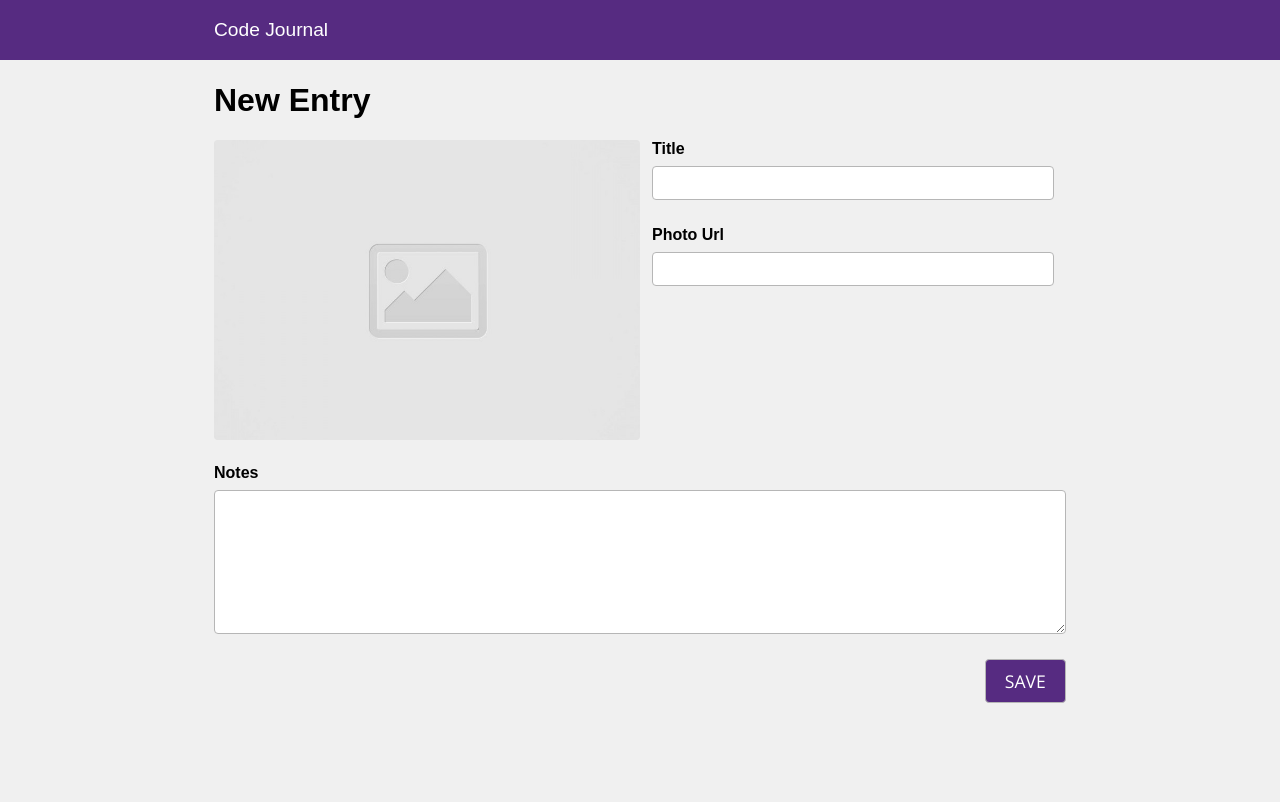
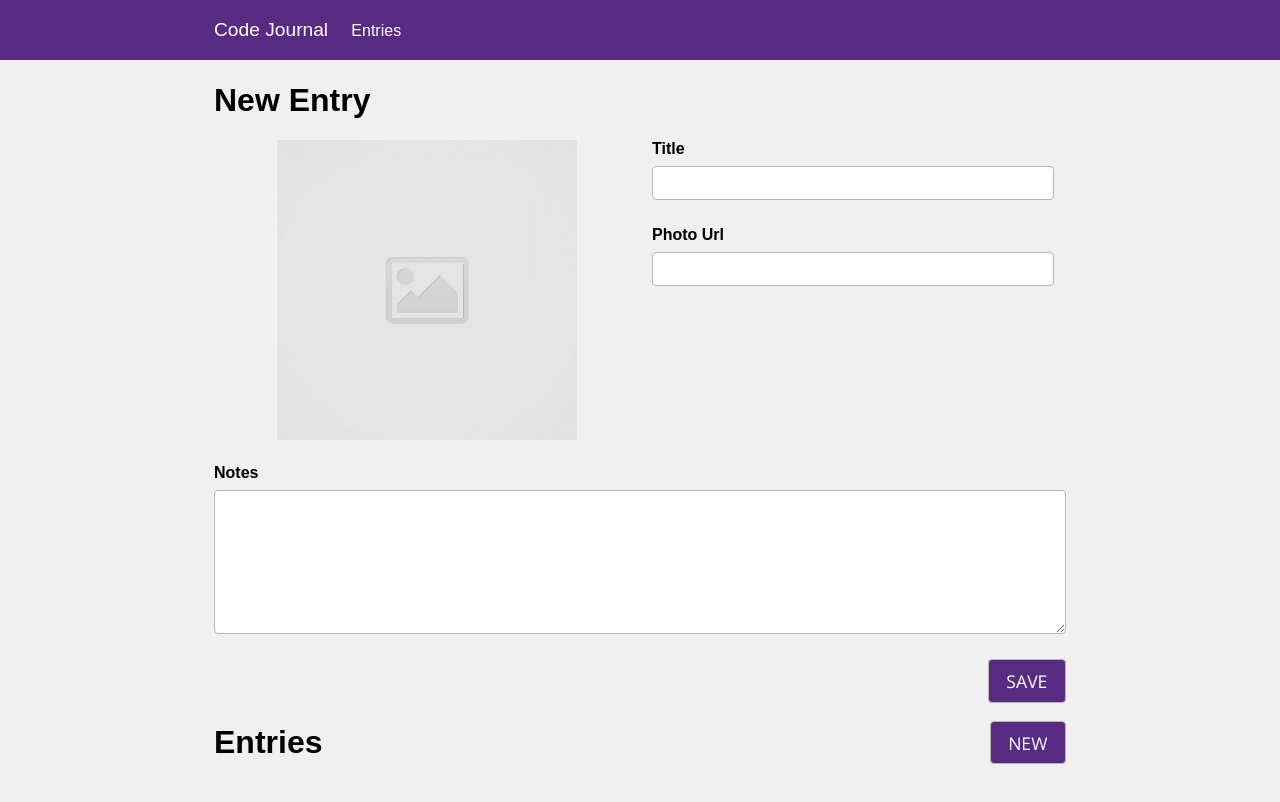
Before and after one commit to moniquechang/code-journal, a website: page index.html in a window 1280 px wide. Drawn offline with nearby package versions, Linux system fonts and the light colour scheme; a web font is replaced by a local one.

Commit message:
#2 added 'entries' to nav-bar and entries header & 'new' entries button

```diff
--- a/css/styles.css
+++ b/css/styles.css
@@ -7,6 +7,18 @@ p {
   font-family: "Proza Libre", sans-serif;
   font-weight: 400;
   font-size: 1.2rem;
+  display: inline-block;
+}
+
+.nav-entries {
+  margin-left: 1.2rem;
+  font-size: 1rem;
+}
+
+a:link,
+a:visited {
+  color: white;
+  text-decoration: none;
 }
 
 body {
@@ -29,11 +41,12 @@ img {
   border-radius: 4px;
   width: 100%;
   max-height: 100%;
-  object-fit: cover;
+  object-fit: contain;
 }
 
 input,
-textarea {
+textarea,
+.entries-anchor-button {
   font-family: "Open Sans", sans-serif;
   font-size: 1rem;
   border: 1px solid #b6b6b6;
@@ -52,24 +65,22 @@ textarea {
   height: 9rem;
 }
 
-input:focus {
-  outline-color: #562b81;
-}
-
+input:focus,
 textarea:focus {
   outline-color: #562b81;
 }
 
-.display-button {
+.form-button {
   display: flex;
   justify-content: end;
 }
 
-.button {
+.button,
+.entries-anchor-button {
   color: white;
   background-color: #562b81;
   font-size: 1.1rem;
-  padding: 0.3rem 1.2rem;
+  padding: 0.3rem 1.1rem;
   margin: 0;
 }
 
@@ -85,6 +96,12 @@ li {
 h2 {
   margin-top: 0;
   margin-bottom: 0.8rem;
+}
+
+.display-entries {
+  display: flex;
+  justify-content: space-between;
+  align-items: center;
 }
 
 .entries-text {
@@ -107,7 +124,8 @@ h2 {
     padding: 0;
   }
 
-  input {
+  input,
+  .entries-anchor-button {
     line-height: 2rem;
   }
 
--- a/index.html
+++ b/index.html
@@ -23,6 +23,7 @@
       <div class="row">
         <div class="column-full">
           <p>Code Journal</p>
+          <p class="nav-entries"><a href="#">Entries</a></p>
         </div>
       </div>
     </div>
@@ -44,12 +45,18 @@
           <label for="notes">Notes</label>
           <textarea id="notes" name="notes" required="required"></textarea>
         </div>
-        <div class="column-full display-button">
+        <div class="column-full form-button">
           <input type="submit" value="SAVE" class="button">
         </div>
       </form>
     </div>
     <div data-view="entries" class="container">
+      <div class="row">
+        <div class="column-full display-entries">
+          <h1>Entries</h1>
+          <a href="#" class="entries-anchor-button">NEW</a>
+        </div>
+      </div>
       <ul class="row display-list">
       </ul>
     </div>
```
